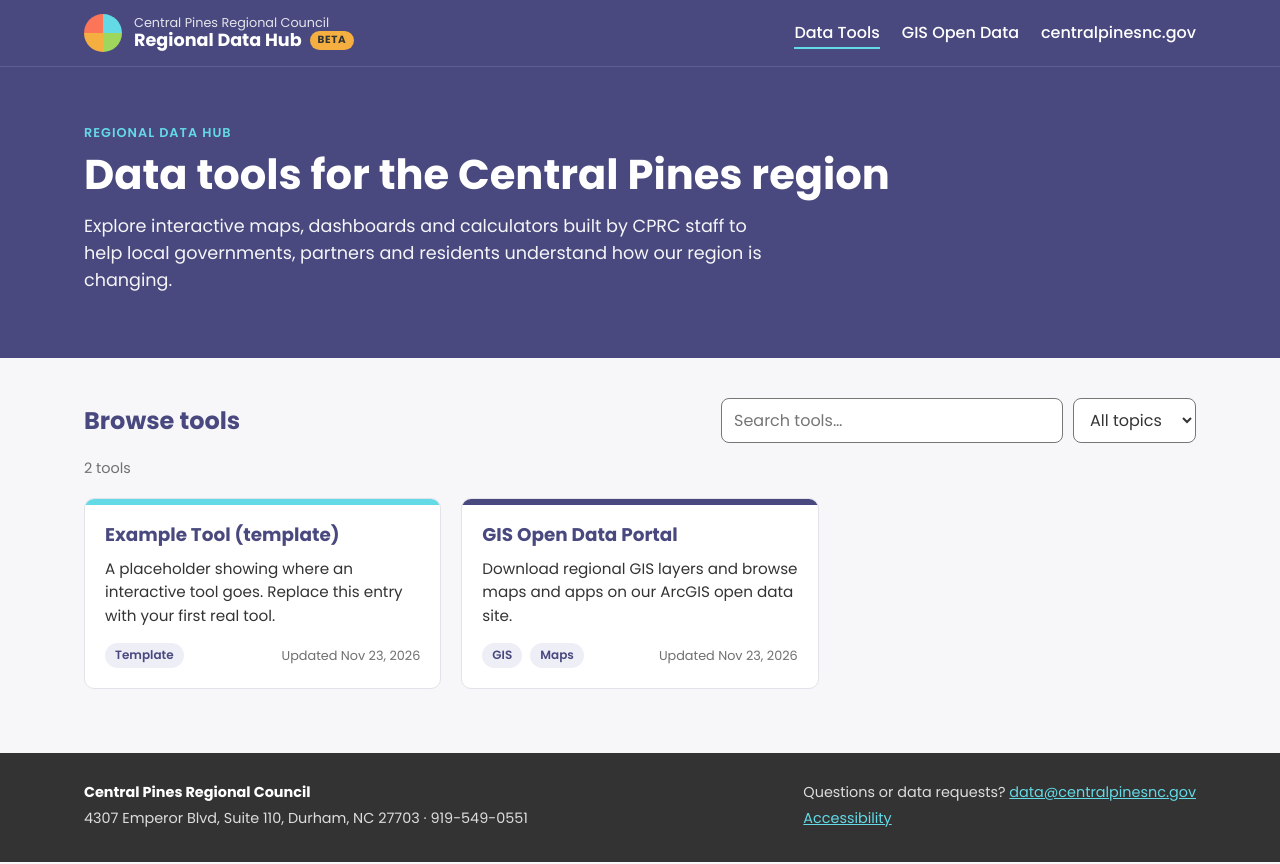
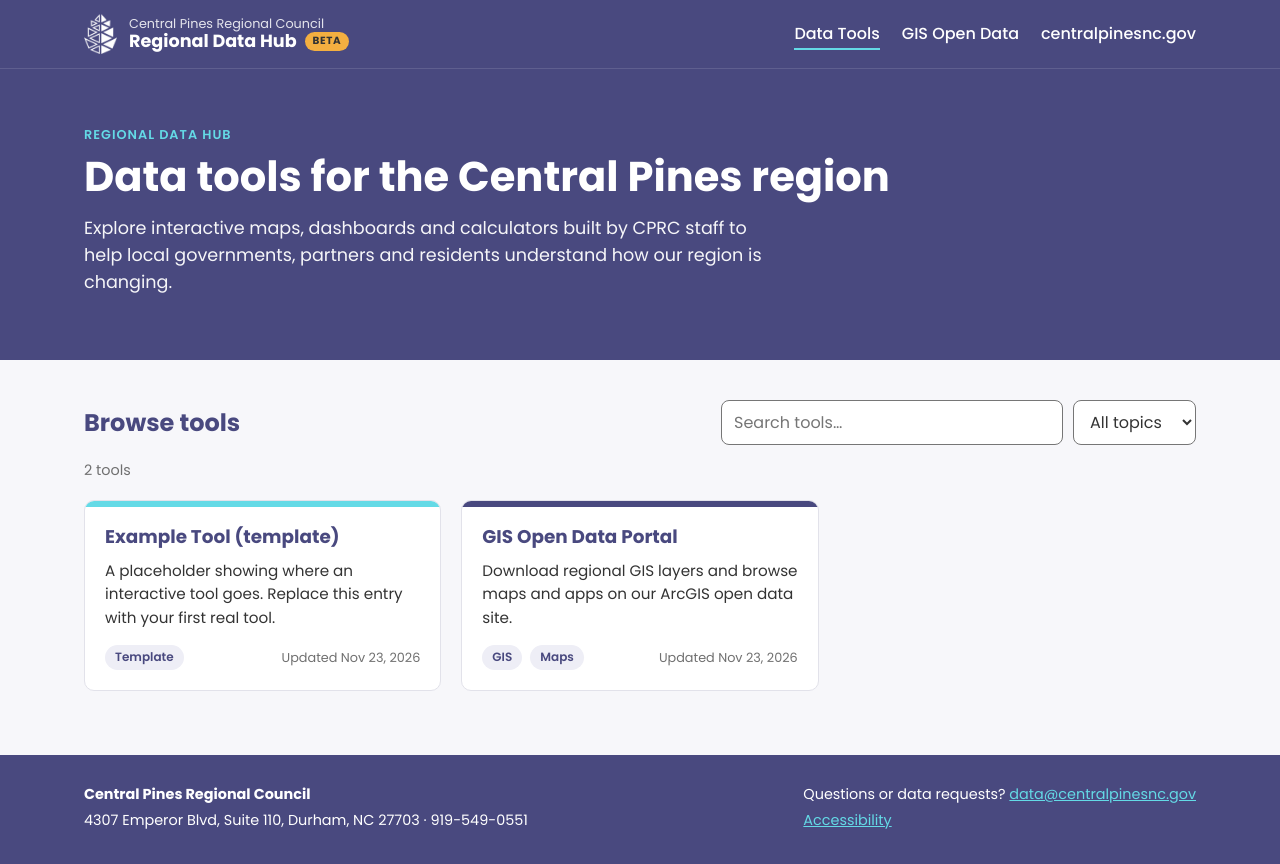
Before and after one commit to CPRC-data-hub/rdc-data-tools, a plain HTML site: page index.html in a window 1280 px wide. Drawn offline with Linux system fonts and the light colour scheme.

Commit message:
Purple footer

```diff
--- a/assets/css/style.css
+++ b/assets/css/style.css
@@ -55,10 +55,7 @@ a:focus-visible, input:focus-visible, select:focus-visible, button:focus-visible
 .site-header { background: var(--twilight-purple); color: #fff; }
 .header-inner { display: flex; align-items: center; justify-content: space-between; gap: 16px; padding-top: 14px; padding-bottom: 14px; flex-wrap: wrap; }
 .brand { display: flex; align-items: center; gap: 12px; color: #fff; text-decoration: none; }
-.brand-mark {
-  width: 38px; height: 38px; border-radius: 50%;
-  background: conic-gradient(var(--turquoise-sea) 0 25%, var(--lime-lizard) 0 50%, var(--orange-creamsicle) 0 75%, var(--vibrant-coral) 0);
-}
+.brand-mark { width: 33px; height: 40px; display: block; flex-shrink: 0; } /* CPRC pine icon, white version */
 .brand-text { display: flex; flex-direction: column; line-height: 1.2; }
 .brand-org { font-size: 0.8rem; opacity: 0.85; }
 .brand-site { font-weight: 700; font-size: 1.1rem; display: flex; align-items: center; gap: 8px; }
@@ -111,7 +108,7 @@ a:focus-visible, input:focus-visible, select:focus-visible, button:focus-visible
 main { flex: 1; }
 
 /* Footer */
-.site-footer { background: var(--carbon-black); color: #ddd; padding: 28px 0; font-size: 0.9rem; }
+.site-footer { background: var(--twilight-purple); color: #fff; padding: 28px 0; font-size: 0.9rem; }
 .footer-inner { display: flex; justify-content: space-between; gap: 20px; flex-wrap: wrap; }
 .site-footer p { margin: 0 0 4px; }
 .site-footer a { color: var(--turquoise-sea); }
--- a/index.html
+++ b/index.html
@@ -4,6 +4,10 @@
   <meta charset="UTF-8">
   <meta name="viewport" content="width=device-width, initial-scale=1.0">
   <title>Data Tools | Central Pines Regional Data Hub</title>
+  <link rel="icon" href="favicon.ico" sizes="any">
+  <link rel="icon" type="image/png" sizes="32x32" href="assets/img/icon-32.png">
+  <link rel="icon" type="image/png" sizes="192x192" href="assets/img/icon-192.png">
+  <link rel="apple-touch-icon" href="assets/img/apple-touch-icon.png">
   <meta name="description" content="Interactive data tools, dashboards and maps from the Central Pines Regional Council Regional Data Hub.">
   <link rel="preconnect" href="https://fonts.googleapis.com">
   <link rel="preconnect" href="https://fonts.gstatic.com" crossorigin>
@@ -16,7 +20,7 @@
   <header class="site-header">
     <div class="wrap header-inner">
       <a class="brand" href="./">
-        <span class="brand-mark" aria-hidden="true"></span>
+        <img class="brand-mark" src="assets/img/cprc-icon-white.png" alt="" width="33" height="40">
         <span class="brand-text">
           <span class="brand-org">Central Pines Regional Council</span>
           <span class="brand-site">Regional Data Hub <span class="beta-tag" title="This site is a pilot and may change">Beta</span></span>
```
Also changed, not shown: 404.html (+4 -0 lines), accessibility.html (+5 -1 lines), tools/example-tool/index.html (+4 -0 lines), assets/img/apple-touch-icon.png (added), assets/img/cprc-icon-white.png (added), assets/img/icon-192.png (added), assets/img/icon-32.png (added), assets/img/icon-512.png (added), favicon.ico (added), 1 other file.
